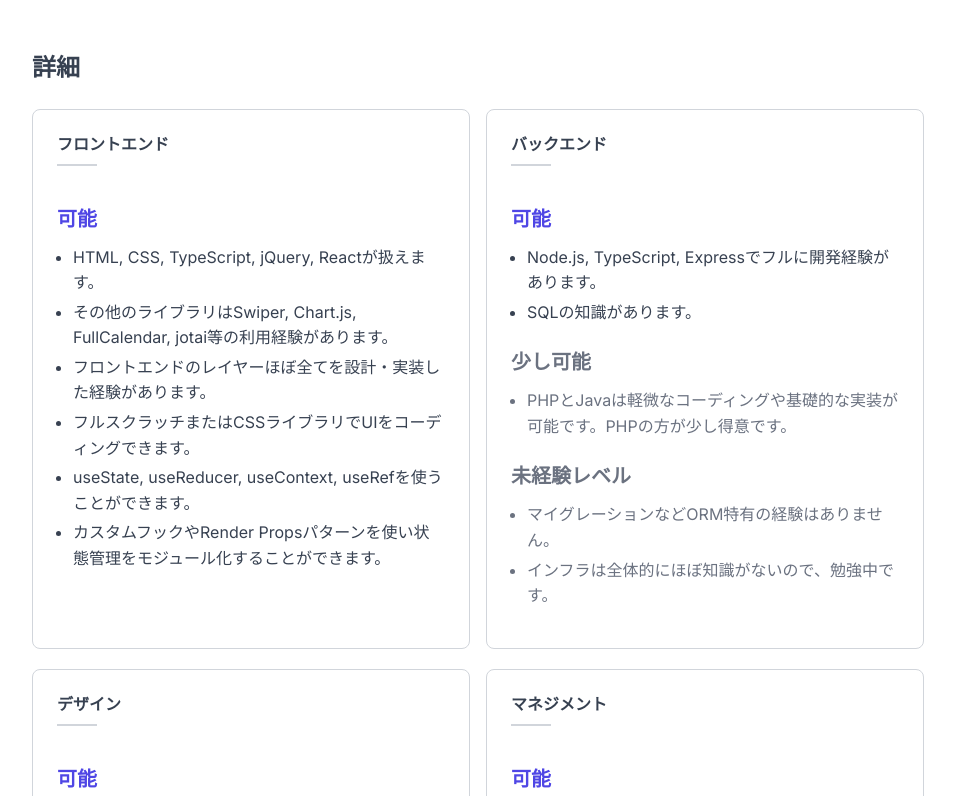
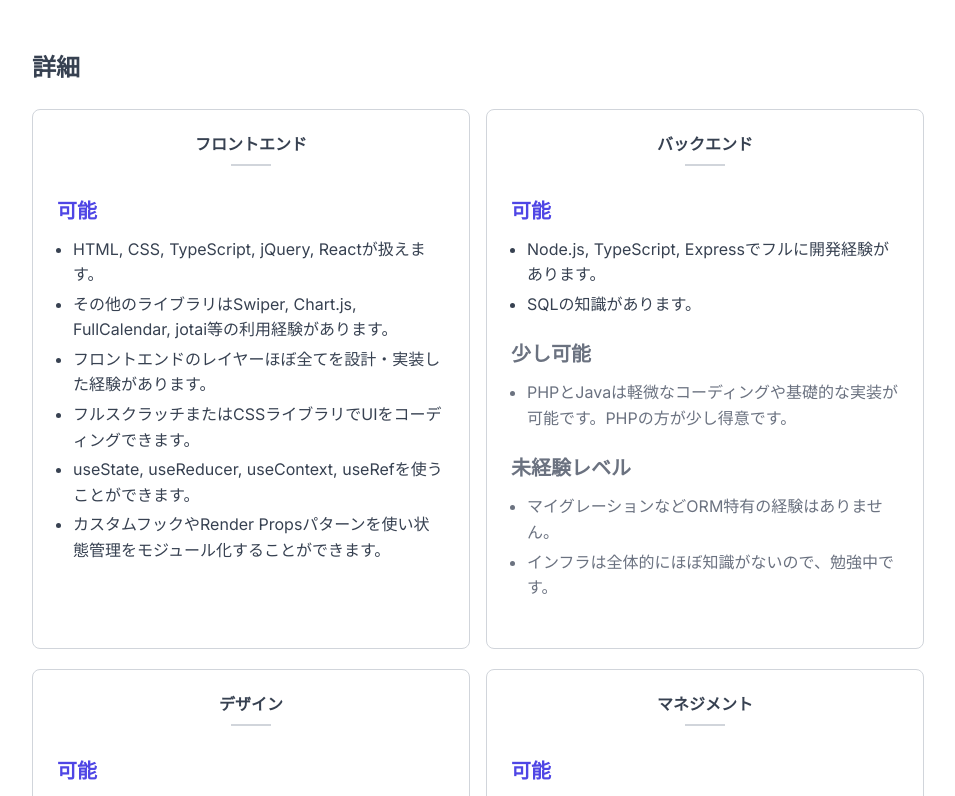
Before and after one commit to yha-1228/portfolio, a Next.js app: page / in a window 1280 px wide. Shown: the part 544-1340 px from the top of the page, without its empty margins (162-1117 px from the left). Built offline with nearby package versions, Linux system fonts and the light colour scheme.

Commit message:
feat(skills): カードタイトルを中央寄せにする

```diff
--- a/src/components/skills.tsx
+++ b/src/components/skills.tsx
@@ -122,9 +122,11 @@ function SkillDetailCard({ heading, items, className }: SkillDetailCardProps) {
       )}
     >
       <div className="px-5 pb-6 pt-4 lg:px-6 lg:pb-7 lg:pt-5">
-        <h4 className="pb-1.5 font-bold">{heading}</h4>
-        <hr className="h-0.5 w-[2.5rem] border-0 bg-gray-light-strong" />
-        <div className="mt-4 text-gray-500">
+        <div className="text-center">
+          <h4 className="pb-1.5 font-bold">{heading}</h4>
+          <hr className="mx-auto h-0.5 w-[2.5rem] border-0 bg-gray-light-strong" />
+        </div>
+        <div className="mt-2 text-gray-500">
           <Show when={items1.length > 0}>
             <div>
               <h5 className="pb-2 pt-5 text-xl font-bold text-primary-600">
```
